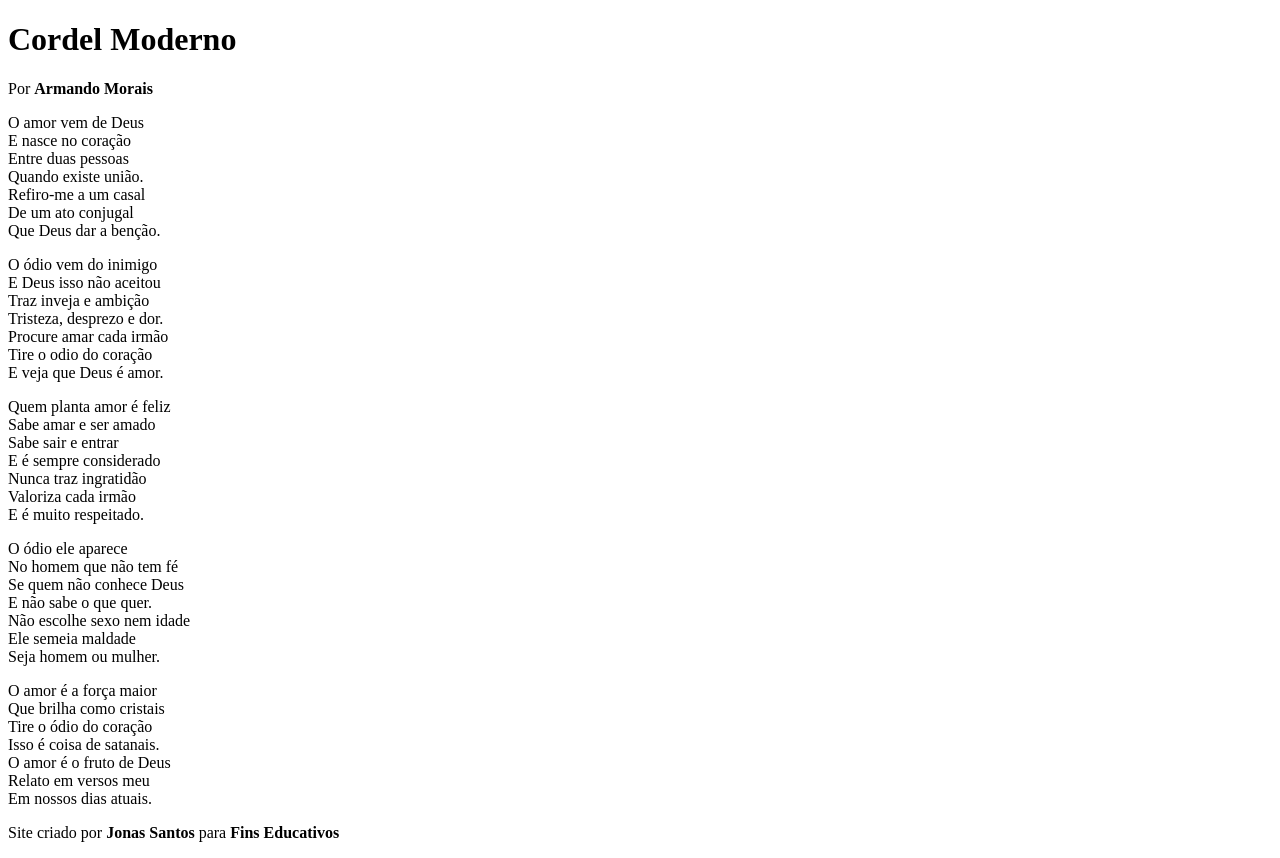
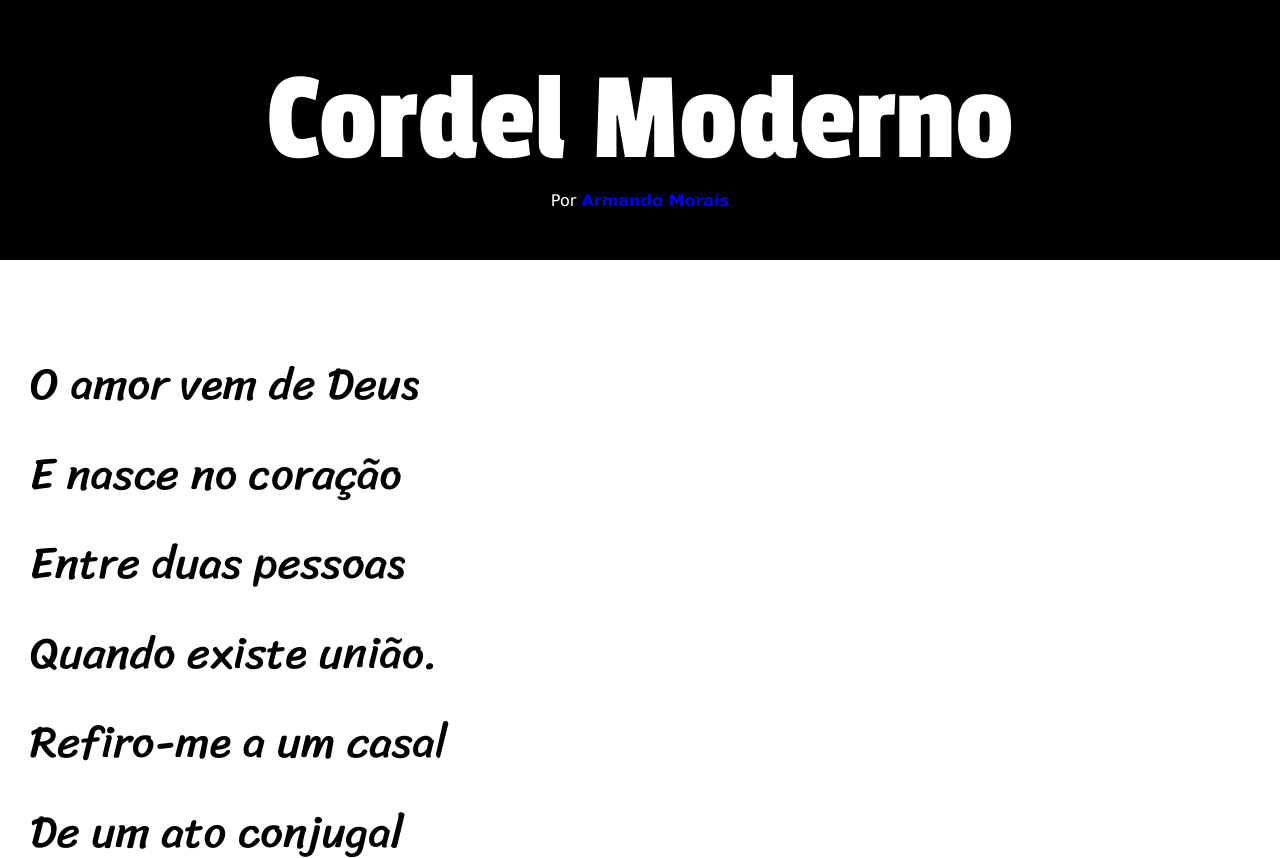
Before and after one commit to jonassantoss/projeto-cordel, a plain HTML site: page index.html in a window 1280 px wide. Shown: the top 858 px of the page. Drawn offline with Linux system fonts and the light colour scheme.

Commit message:
CSS added

```diff
--- a/index.html
+++ b/index.html
@@ -11,9 +11,10 @@
 <body>
   <header>
     <h1>Cordel Moderno</h1>
-    <p>Por <strong>Armando Morais</strong></p>
+    <p>Por <a href="https://www.recantodasletras.com.br/cordel/2627183" target="_blank"><strong>Armando Morais</strong></a></p>
   </header>
-  <section class="normal">
+  <main>
+    <section class="normal" id="first">
       <p>
         O amor vem de Deus<br>
         E nasce no coração<br>
@@ -52,24 +53,29 @@
         No homem que não tem fé<br>
         Se quem não conhece Deus<br>
         E não sabe o que quer.<br>
-      Não escolhe sexo nem idade<br>
-      Ele semeia maldade<br>
-      Seja homem ou mulher.
       </p>
     </section>
     <section class="normal">
       <p>
+        Não escolhe sexo nem idade<br>
+        Ele semeia maldade<br>
+        Seja homem ou mulher.<br>
         O amor é a força maior<br>
         Que brilha como cristais<br>
         Tire o ódio do coração<br>
         Isso é coisa de satanais.<br>
+      </p>
+    </section>
+    <section class="imagem" id="img03">
+      <p>
         O amor é o fruto de Deus<br>
         Relato em versos meu<br>
         Em nossos dias atuais.
       </p>
     </section>
+  </main>
   <footer>
-    Site criado por <strong>Jonas Santos</strong> para <strong>Fins Educativos</strong>
+    <p>Site criado por <strong>Jonas Santos</strong> para <strong>Fins Educativos</strong></p>
   </footer>
 </body>
 
--- a/style.css
+++ b/style.css
@@ -0,0 +1,109 @@
+@charset "UTF-8";
+@import url('https://fonts.googleapis.com/css2?family=Passion+One:wght@400;700;900&display=swap');
+@import url('https://fonts.googleapis.com/css2?family=Sriracha&display=swap');
+
+:root {
+  --fonte1: Verdana, Geneva, Tahoma, sans-serif;
+  --fonte2: 'Passion One', cursive;
+  --fonte3: 'Sriracha', cursive;
+}
+
+* {
+  margin: 0;
+  padding: 0;
+  border: 0;
+  font-size: 1em;
+  word-wrap: break-word;
+  overflow-wrap: break-word;
+}
+
+html, body {
+  font-family: var(--fonte1);
+  min-height: 100vh;
+}
+
+header {
+  background-color: #000;
+  color: #fff;
+  text-align: center;
+}
+
+header > h1 {
+  font-weight: 500;
+  font-family: var(--fonte2);
+  font-size: 10vw;
+  padding-top: 50px;
+}
+
+header > p {
+  padding-bottom: 50px;
+}
+
+a {
+  text-decoration: none;
+}
+
+a:hover {
+  text-decoration: underline;
+}
+
+a:visited {
+  color: #fff;
+}
+
+section {
+  font-family: var(--fonte3);
+  padding-top: 10vh;
+  padding-bottom: 10vh;
+  padding-left: 30px;
+  font-size: 3.5vw;
+  line-height: 2em;
+}
+
+section.imagem {
+  display: flex;
+  flex-direction: column;
+
+  position: relative;
+  overflow: hidden;
+
+  background-repeat: no-repeat;
+  background-attachment: fixed;
+  background-size: cover;
+}
+
+.imagem > p {
+  padding-left: 2px;
+  padding-right: 2px;
+  background-color: #0000007a;
+  color: #fff;
+  width: fit-content;
+}
+
+#first {
+  padding-bottom: 20vh;
+}
+
+#img01 {
+  background-image: url('img/img01.jpg');
+}
+
+#img02 {
+  background-position: center bottom;
+  background-image: url('img/img02.jpg');
+}
+
+#img03 {
+  background-image: url('img/img03.jpg');
+}
+
+footer {
+  font-family: var(--fonte1);
+  text-align: center;
+  background-color: #000;
+  color: #fff;
+}
+
+footer p {
+  padding: 10px 0px;
+}
```
Also changed, not shown: img/img01.jpg (added), img/img02.jpg (added), img/img03.jpg (added). Lines whose indentation alone changed are shown as unchanged.
